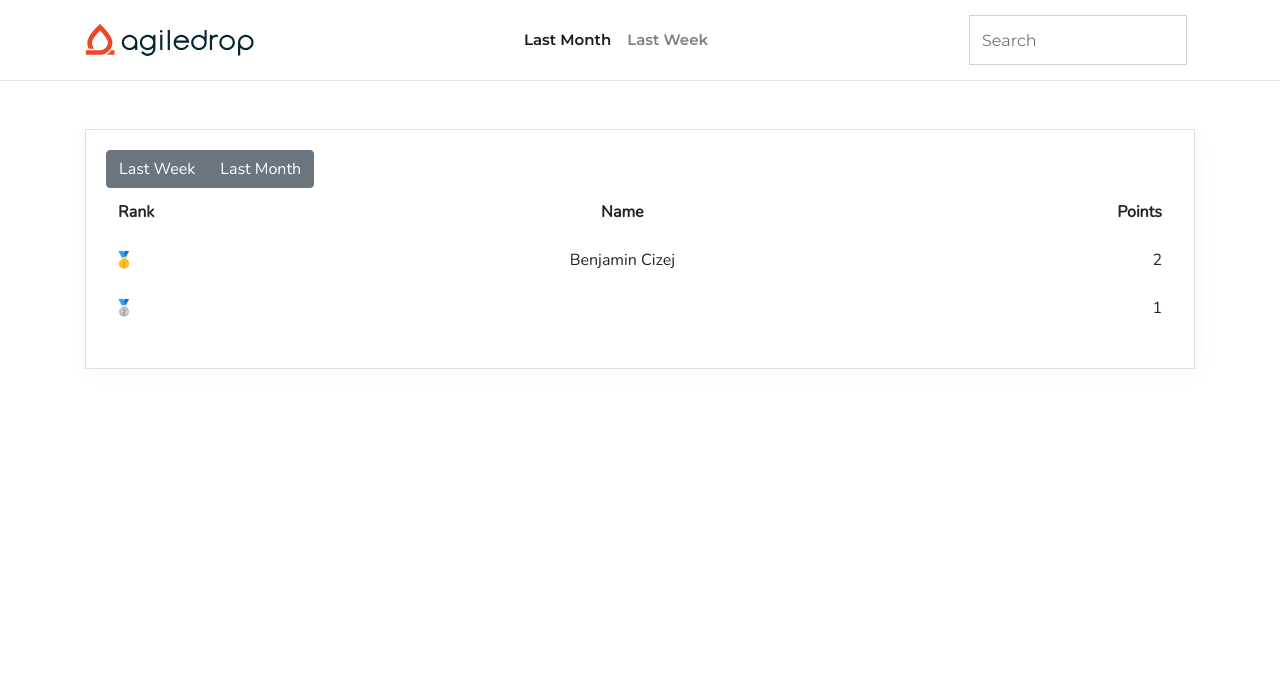
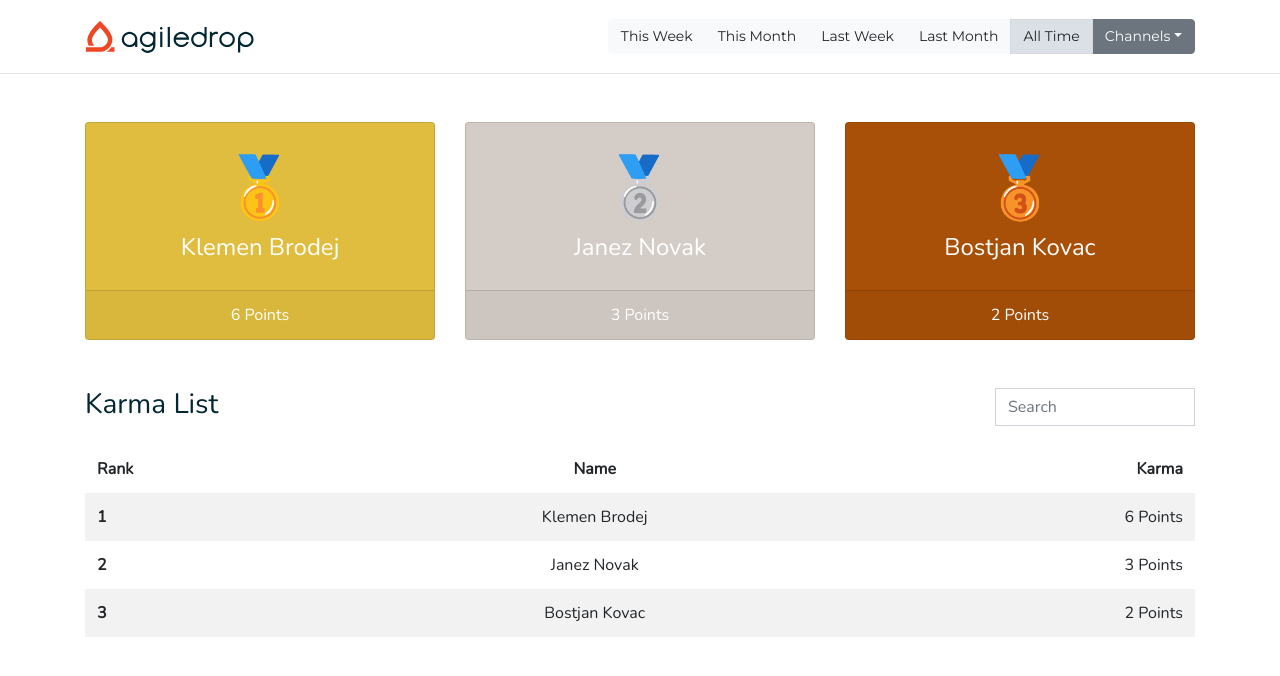
Before and after one commit to tdmalone/working-plusplus, a React (Create React App) app in the folder frontend/: page / in a window 1280 px wide. Shown: the top 676 px of the page. Built offline with nearby package versions, Linux system fonts and the light colour scheme; the HTML template or start-up script is replaced by a standard one.

Commit message:
Add date, channel filters, list search

```diff
--- a/frontend/package.json
+++ b/frontend/package.json
@@ -12,7 +12,8 @@
     "react": "^16.13.1",
     "react-dom": "^16.13.1",
     "react-router-dom": "^5.2.0",
-    "react-scripts": "3.4.3"
+    "react-scripts": "3.4.3",
+    "reactstrap": "^8.6.0"
   },
   "scripts": {
     "start": "react-scripts start",
--- a/frontend/public/index.html
+++ b/frontend/public/index.html
@@ -34,8 +34,5 @@
       To begin the development, run `npm start` or `yarn start`.
       To create a production bundle, use `npm run build` or `yarn build`.
     -->
-    <script src="https://code.jquery.com/jquery-3.2.1.slim.min.js" integrity="sha384-KJ3o2DKtIkvYIK3UENzmM7KCkRr/rE9/Qpg6aAZGJwFDMVNA/GpGFF93hXpG5KkN" crossorigin="anonymous"></script>
-    <script src="https://cdnjs.cloudflare.com/ajax/libs/popper.js/1.12.9/umd/popper.min.js" integrity="sha384-ApNbgh9B+Y1QKtv3Rn7W3mgPxhU9K/ScQsAP7hUibX39j7fakFPskvXusvfa0b4Q" crossorigin="anonymous"></script>
-    <script src="https://maxcdn.bootstrapcdn.com/bootstrap/4.0.0/js/bootstrap.min.js" integrity="sha384-JZR6Spejh4U02d8jOt6vLEHfe/JQGiRRSQQxSfFWpi1MquVdAyjUar5+76PVCmYl" crossorigin="anonymous"></script>
   </body>
 </html>
--- a/frontend/src/App.css
+++ b/frontend/src/App.css
@@ -13,8 +13,31 @@ body {
   font-family: 'Nunito', sans-serif;
 }
 
-.podium {
+.table .podium {
   padding-left: 8px !important;
+}
+
+.card-deck {
+  color: #FFFFFF;
+}
+
+.card-deck .podium {
+  font-size: 60px;
+  margin-top: 20px;
+}
+
+.card-footer {
+  margin-top: 20px;
+}
+
+.first {
+  background: #E0BD3F;
+}
+.second {
+  background: #D4CDC7;
+}
+.third {
+  background: #A85008;
 }
 
 .navbar {
@@ -32,20 +55,26 @@ body {
 .navbar-nav {
   width: 100%;
   display: flex;
-  justify-content: center;
+  justify-content: flex-end;
 }
 
 .form-control {
   border-radius: 0;
-  height: 50px;
+  width: 200px;
+  margin-left: auto;
 }
 
-.card {
+/*.card {
   border-radius: 0;
-  box-shadow: 2px 4px 20px rgba(26, 26, 26, 0.04);
+  border: 0;
+  //box-shadow: 2px 4px 20px rgba(26, 26, 26, 0.04);
+}*/
+
+.btn {
+  font-size: 14px;
 }
 
-@media (max-width: 991px) {
+@media (max-width: 767px) {
   .navbar-collapse {
     margin-top: 15px;
   }
--- a/frontend/src/components/Chart.js
+++ b/frontend/src/components/Chart.js
@@ -1,51 +1,47 @@
 import React, { useState, useEffect } from 'react';
 import axios from 'axios';
 import logo from '../logo.svg';
-import DateRangePicker from '@wojtekmaj/react-daterange-picker'
+import {
+  Collapse,
+  Navbar,
+  NavbarToggler,
+  NavbarBrand,
+  Nav,
+  Button,
+  ButtonGroup,
+  ButtonDropdown,
+  DropdownMenu,
+  DropdownItem,
+  DropdownToggle
+} from 'reactstrap';
+
 
 const Chart = (props) => {
 
-  // const apiURL = 'https://04933df8c7b9.eu.ngrok.io/leaderboard' + props.location.search;
-
   // id | user_receive | user_give | timestamp | channel
-  const [users2, setUsers2] = useState([
-    {id: 1, user_receive: "Benjamin Cizej", user_give: "Martin Kenjic",  timestamp: "1597233600", channel: "#general" },
-    {id: 2, user_receive: "Benjamin Cizej", user_give: "Martin Kenjic",  timestamp: "1597233600", channel: "#general" },
-    {id: 3, user_receive: "Klemen Brodej", user_give: "Martin Kenjic",  timestamp: "1600527600", channel: "#general" },
-    {id: 4, user_receive: "Bostjan Kovac", user_give: "Martin Kenjic",  timestamp: "1600527600", channel: "#general" },
-    {id: 5, user_receive: "Klemen Brodej", user_give: "Martin Kenjic",  timestamp: "1600527600", channel: "#general" },
-    {id: 6, user_receive: "Bostjan Kovac", user_give: "Martin Kenjic",  timestamp: "1600527600", channel: "#general" },
-    {id: 7, user_receive: "Klemen Brodej", user_give: "Martin Kenjic",  timestamp: "1600527600", channel: "#general" },
-    {id: 8, user_receive: "Klemen Brodej", user_give: "Martin Kenjic",  timestamp: "1600527600", channel: "#general" },
-    {id: 9, user_receive: "Klemen Brodej", user_give: "Martin Kenjic",  timestamp: "1600527600", channel: "#general" },
-    {id: 10, user_receive: "Klemen Brodej", user_give: "Martin Kenjic",  timestamp: "1600527600", channel: "#general" },
-    {id: 11, user_receive: "Janez Novak", user_give: "Martin Kenjic",  timestamp: "1600527600", channel: "#general" },
-    {id: 12, user_receive: "Janez Novak", user_give: "Martin Kenjic",  timestamp: "1600527600", channel: "#general" },
-    {id: 13, user_receive: "Janez Novak", user_give: "Martin Kenjic",  timestamp: "1600527600", channel: "#general" },
-    {id: 14, user_receive: "", user_give: "Martin Kenjic",  timestamp: "1597233600", channel: "#general" },
+  const [users, setUsers] = useState([
+    {id: 3, user_receive: "Klemen Brodej", user_give: "Martin Kenjic", timestamp: "1600527600", channel: "#dev" },
+    {id: 4, user_receive: "Bostjan Kovac", user_give: "Martin Kenjic", timestamp: "1600527600", channel: "#dev" },
+    {id: 5, user_receive: "Klemen Brodej", user_give: "Martin Kenjic", timestamp: "1600527600", channel: "#dev" },
+    {id: 6, user_receive: "Bostjan Kovac", user_give: "Martin Kenjic", timestamp: "1601337600", channel: "#dev" },
+    {id: 7, user_receive: "Klemen Brodej", user_give: "Martin Kenjic", timestamp: "1600527600", channel: "#dev" },
+    {id: 8, user_receive: "Klemen Brodej", user_give: "Martin Kenjic", timestamp: "1600527600", channel: "#dev" },
+    {id: 9, user_receive: "Klemen Brodej", user_give: "Martin Kenjic", timestamp: "1600527600", channel: "#dev" },
+    {id: 10, user_receive: "Klemen Brodej", user_give: "Martin Kenjic", timestamp: "1601337600", channel: "#dev" },
+    {id: 11, user_receive: "Janez Novak", user_give: "Martin Kenjic", timestamp: "1601337600", channel: "#dev" },
+    {id: 12, user_receive: "Janez Novak", user_give: "Martin Kenjic", timestamp: "1601337600", channel: "#dev" },
+    {id: 13, user_receive: "Janez Novak", user_give: "Martin Kenjic", timestamp: "1600527600", channel: "#dev" },
+    {id: 14, user_receive: "Lena Gregorcic", user_give: "Martin Kenjic", timestamp: "1601596800", channel: "#dev" },
+    {id: 15, user_receive: "Lena Gregorcic", user_give: "Martin Kenjic", timestamp: "1601596800", channel: "#dev" },
+    {id: 14, user_receive: "Lena Gregorcic", user_give: "Martin Kenjic", timestamp: "1601596800", channel: "#dev" },
+    {id: 16, user_receive: "Lena Gregorcic", user_give: "Martin Kenjic", timestamp: "1601596800", channel: "#dev" },
+    {id: 17, user_receive: "John Smith", user_give: "Martin Kenjic", timestamp: "1601596800", channel: "#random" },
+    {id: 18, user_receive: "John Smith", user_give: "Martin Kenjic", timestamp: "1601596800", channel: "#random" },
+    {id: 19, user_receive: "John Smith", user_give: "Martin Kenjic", timestamp: "1601596800", channel: "#random" },
+    {id: 20, user_receive: "John Smith", user_give: "Martin Kenjic", timestamp: "1601596800", channel: "#random" },
   ]);
 
-  const [users, setUsers] = useState([
-    {rank: 1, item: "Benjamin Cizej", score: "40 points"},
-    {rank: 2, item: "Klemen Brodej", score: "30 points"},
-    {rank: 3, item: "Martin Kenjic", score: "20 points"},
-    {rank: 4, item: "Bostjan Kovac", score: "10 points"},
-    {rank: 5, item: "Benjamin Cizej", score: "9 points"},
-    {rank: 6, item: "Klemen Brodej", score: "8 points"},
-    {rank: 7, item: "Martin Kenjic", score: "7 points"},
-    {rank: 8, item: "Bostjan Kovac", score: "6 points"},
-  ]);
-  const [searchTerm, setSearchTerm] = useState('');
-
-  const unixTime = 1600607620; //Math.floor( Date.now() / 1000 );
-  const unixTime2 = 1597233600;
-  //const date = new Date(unixTime2 * 1000);
-
-  // prevMonth.setDate(1);
-  // prevMonth.setMonth(prevMonth.getMonth()-1);
-
-
-  //console.log(between(unixTime2, prevMonthFirst, prevMonthLast));
+  // const apiURL = 'https://04933df8c7b9.eu.ngrok.io/leaderboard' + props.location.search;
 
   // useEffect(() => {
   //   const getChart = async() => {
@@ -57,63 +53,48 @@ const Chart = (props) => {
   //   }
   //   getChart();
 
-  //   // eslint-disable-next-line react-hooks/exhaustive-deps
+  //   // eslint-disable-next-line
   // }, []);
 
-  const handleChange = e => {
-    setSearchTerm(e.target.value);
-  };
-
+  const inRange = (mapArray, range = 'allTime', channel) => {
     const date = new Date();
-  const date2 = new Date();
-
-  let firstDay = (date.getDate() - date.getDay() - 7) + 1;
-  let lastDay = firstDay + 6;
-
-  let first = new Date(date.setDate(firstDay));
-  let last = new Date(date2.setDate(lastDay));
-
-  let first1 = new Date(date.getFullYear(), date.getMonth()-1, 1);
-
-  console.log(firstDay);
-  console.log(first1 + '\n' + last);
-
-  const inRange = (mapArray, range = 'month') => {
-    const date = new Date();
-    const date2 = new Date();
-
+    let ranks = {};
     let first;
     let last;
 
-    if (range === 'month') {
+    if (range === 'allTime') {
+      first = new Date(0).getTime() / 1000;
+      last = new Date().getTime() / 1000;
+    } else if (range === 'lastMonth') {
       first = new Date(date.getFullYear(), date.getMonth()-1, 1).getTime() / 1000;
       last = new Date(date.getFullYear(), date.getMonth(), 0).getTime() / 1000;
-    } if (range === 'week') {
-      let firstDay = (date.getDate() - date.getDay() - 7) + 1;
-      let lastDay = firstDay + 6;
-      let first = new Date(date.setDate(firstDay)).toUTCString();
-      let last = new Date(date2.setDate(lastDay)).toUTCString();
+    } else if (range === 'lastWeek') {
+      const firstDay = date.getDate() - date.getDay() - 7 + 1;
+      const lastDay = firstDay + 7;
+      first = new Date( date.getFullYear(), date.getMonth(), firstDay ).getTime() / 1000;
+      last = new Date( date.getFullYear(), date.getMonth(), lastDay ).getTime() / 1000;
+    } else if (range === 'thisMonth') {
+      first = new Date(date.getFullYear(), date.getMonth(), 1).getTime() / 1000;
+      last = new Date().getTime() / 1000;
+    } else if (range === 'thisWeek') {
+      const firstDay = date.getDate() - date.getDay() + 1;
+      first = new Date( date.getFullYear(), date.getMonth(), firstDay ).getTime() / 1000;
+      last = new Date().getTime() / 1000;
     }
 
     const results = mapArray.filter(user => {
       if(user.timestamp >= first && user.timestamp <= last) {
+          if(user.channel === channel) {
             return user;
+          }
         }
     })
 
-    return results;
-  }
-
-  const range = inRange(users2, 'month');
-  //console.log(range);
-
-  let ranks = {};
-
-  range.forEach(el => {
+    results.forEach(el => {
       ranks[el.user_receive] = (ranks[el.user_receive] || 0) + 1;
     })
 
-  let rangeresult = Object.keys(ranks).map(e => ({user_receive: e, score: ranks[e]}))
+    let rangeresult = Object.keys(ranks).map(e => ({user_receive: e, score: ranks[e]}));
 
     rangeresult.sort((a, b) => {
       return b.score - a.score;
@@ -123,127 +104,143 @@ const Chart = (props) => {
       item.rank = i + 1;
     });
 
-  console.log(rangeresult);
+    return rangeresult;
 
-  // console.log(ranks);
-
-  // const map = range.reduce((acc, e) => acc.set(e.user_receive, (acc.get(e.user_receive) || 0) + 1), new Map());
-
-  // console.log(map);
-
-  // console.info([...map.keys()])
-  // console.info([...map.values()])
-
-  // const keys = [...map.keys()];
-  // const values = [...map.values()];
-  // const merged = keys.reduce((obj, key, index) => ({ ...obj, [key]: values[index] }), {});
-
-  // var array = keys.map((el, i) => {
-  //   return [keys[i], values[i]];
-  // });
+  }
 
 
-  // console.log(array);
+  const channels = users.map(el => {
+    return el.channel;
+  })
+  const distinctChannels = [ ...new Set(channels) ];
 
+  const [searchTerm, setSearchTerm] = useState('');
+  const [isActive, setIsActive] = useState('allTime');
 
+  const [filterChannel, setFilterChannel] = useState('#dev');
+  const [range, setRange] = useState(inRange(users, isActive, filterChannel));
 
-  //console.log(ranks);
+  const handleChange = e => setSearchTerm(e.target.value);
 
-    // ranks.push({ user_receive: el.user_receive, points: ranks[el.user_receive] = (ranks[el.user_receive] || 0) + 1 });
-    // ranks[el.user_receive] = (ranks[el.user_receive] || 0) + 1;
-    // if (el.user_receive = el.user_receive) {
-    //   console.log(el.user_receive || 0) + 1);
-    //   //ranks[el.user_receive] = (ranks[el.user_receive] || 0) + 1;
-    // }
+  const filterDates = (dates, channel) => {
+    setRange(inRange(users, dates, channel));
+    setIsActive(dates);
+    setSearchTerm('');
+  }
 
-  // const countVotes = range.filter(user => {
-  //   return user;
-  // })
-  //console.log(range)
-
-
-  const results = !searchTerm ? rangeresult : rangeresult.filter(user =>
+  const results = !searchTerm ? range : range.filter(user =>
     user.user_receive.toLowerCase().includes(searchTerm.toLocaleLowerCase())
   );
 
-  //console.log(results);
+  const pluralize = (count, noun, suffix = 's') => `${count} ${noun}${count !== 1 ? suffix : ''}`;
 
-  // const between = (x, min, max) => {
-  //   return x >= min && x <= max;
-  // }
+  const [isOpen, setIsOpen] = useState(false);
+  const toggle = () => setIsOpen(!isOpen);
 
-  // users2.map(user => {
-  //   if(between(user.timestamp, prevMonthFirst, prevMonthLast)) {
-  //     console.log(user)
-  //   }
-  // });
-  const [value, onChange] = useState([new Date(), new Date()]);
-  //console.log(value);
+  const [dropdownOpen, setOpen] = useState(false);
+  const toggleDropDown = () => setOpen(!dropdownOpen);
 
   return(
     <>
-      <nav className="navbar navbar-expand-lg navbar-light">
+    <Navbar light expand="md">
       <div className="container">
-          <img src={logo} alt="Agiledrop" />
-          <button className="navbar-toggler" type="button" data-toggle="collapse" data-target="#navbarSupportedContent" aria-controls="navbarSupportedContent" aria-expanded="false" aria-label="Toggle navigation">
-            <span className="navbar-toggler-icon"></span>
-          </button>
+        <NavbarBrand href="/"><img src={logo} alt="Agiledrop" /></NavbarBrand>
+        <NavbarToggler onClick={toggle} />
+        <Collapse isOpen={isOpen} navbar>
+          <Nav className="mr-auto" navbar>
 
-          <div className="collapse navbar-collapse" id="navbarSupportedContent">
-            <ul className="navbar-nav">
-              <li className="nav-item active">
-                <a className="nav-link" href="#">Last Month</a>
-              </li>
-              <li className="nav-item">
-                <a className="nav-link" href="#">Last Week</a>
-              </li>
-            </ul>
-            <form className="form-inline my-2 my-lg-0">
+            <ButtonGroup>
+              <Button className={`${isActive === 'thisWeek' ? 'active' : ''} btn btn-light`} onClick={() => filterDates('thisWeek', filterChannel)}>This Week</Button>
+              <Button className={`${isActive === 'thisMonth' ? 'active' : ''} btn btn-light`} onClick={() => filterDates('thisMonth', filterChannel)}>This Month</Button>
+              <Button className={`${isActive === 'lastWeek' ? 'active' : ''} btn btn-light`} onClick={() => filterDates('lastWeek', filterChannel)}>Last Week</Button>
+              <Button className={`${isActive === 'lastMonth' ? 'active' : ''} btn btn-light`} onClick={() => filterDates('lastMonth', filterChannel)}>Last Month</Button>
+              <Button className={`${isActive === 'allTime' ? 'active' : ''} btn btn-light`} onClick={() => filterDates('allTime', filterChannel)}>All Time</Button>
+              <ButtonDropdown isOpen={dropdownOpen} toggle={toggleDropDown}>
+                <DropdownToggle caret>
+                  Channels
+                </DropdownToggle>
+                <DropdownMenu>
+                  {distinctChannels ? (distinctChannels.map((el, index) => (
+                    <DropdownItem key={index} onClick={() => { setFilterChannel(el); filterDates(isActive, el) }}>{el}</DropdownItem>
+                    )
+                  )) : null}
+                </DropdownMenu>
+              </ButtonDropdown>
+            </ButtonGroup>
+
+          </Nav>
+        </Collapse>
+        </div>
+      </Navbar>
+      <div className="container pt-5 pb-5">
+        <div className="row">
+        <div className="col">
+          <div className="card-deck">
+            {range ? (range.slice(0, 3).map(user => (
+                <div className={`${user.rank === 1 ? 'first' : user.rank === 2 ? 'second' : user.rank === 3 ? 'third' : ''} card text-center`} key={user.rank}>
+                    { user.rank === 1 ? <div className="podium"><span role="img" aria-label="1">🥇</span></div> :
+                      user.rank === 2 ? <div className="podium"><span role="img" aria-label="2">🥈</span></div> :
+                      user.rank === 3 ? <div className="podium"><span role="img" aria-label="3">🥉</span></div> :
+                      null
+                    }
+                    <h4>{user.user_receive}</h4>
+                    <div className="card-footer score">
+                      {pluralize(user.score, 'Point')}
+                    </div>
+                </div>
+              ))) : null }
+          </div>
+        </div>
+        </div>
+        {(results === undefined || results.length === 0) ?
+
+        <div className="row mt-5">
+          <div className="col text-center">
+            <h1>No karma given yet!</h1>
+            <p>Be the first to give some karma points on slack.</p>
+          </div>
+        </div>
+
+        :
+
+        <div className="row mt-5">
+        <div className="col-6">
+          <h3 className="pb-3">Karma List</h3>
+        </div>
+        <div className="col-6">
             <input
-              className="form-control mr-sm-2"
+              className="form-control"
               type="text"
               placeholder="Search"
               aria-label="Search"
               value={searchTerm}
               onChange={handleChange}
             />
-            </form>
         </div>
-        </div>
-      </nav>
-      <div className="container mt-5">
-        <div className="card">
-          <div className="card-body">
-            <div className="btn-group" role="group" aria-label="Basic example">
-              <button type="button" className="btn btn-secondary">Last Week</button>
-              <button type="button" className="btn btn-secondary">Last Month</button>
-            </div>
+        <div className="col">
           <div className="table-responsive">
-            <table className="table table-borderless table-hover">
+            <table className="table table-borderless table-striped">
               <thead>
                 <tr>
                   <th scope="col" className="text-left">Rank</th>
                   <th scope="col" className="text-center">Name</th>
-                  <th scope="col" className="text-right">Points</th>
+                  <th scope="col" className="text-right">Karma</th>
                 </tr>
               </thead>
               <tbody>
-              {results ? (results.map(user => (
+               {(results.map(user => (
                   <tr key={user.rank}>
-                      { user.rank === 1 ? <th className='text-left podium' scope='row'><span role="img" aria-label="1">🥇</span></th> :
-                        user.rank === 2 ? <th className="text-left podium" scope="row"><span role="img" aria-label="2">🥈</span></th> :
-                        user.rank === 3 ? <th className="text-left podium" scope="row"><span role="img" aria-label="3">🥉</span></th> :
-                        <th className="text-left" scope="row">{user.count}</th>
-                      }
+                    <th className="text-left" scope="row">{user.rank}</th>
                     <td className="text-center">{user.user_receive}</td>
-                    <td className="text-right">{user.score}</td>
+                    <td className="text-right">{pluralize(user.score, 'Point')}</td>
                   </tr>
-                ))) : null }
+                )))}
               </tbody>
             </table>
           </div>
         </div>
         </div>
+        }
       </div>
     </>
   )
```
Lines whose indentation alone changed are shown as unchanged.
